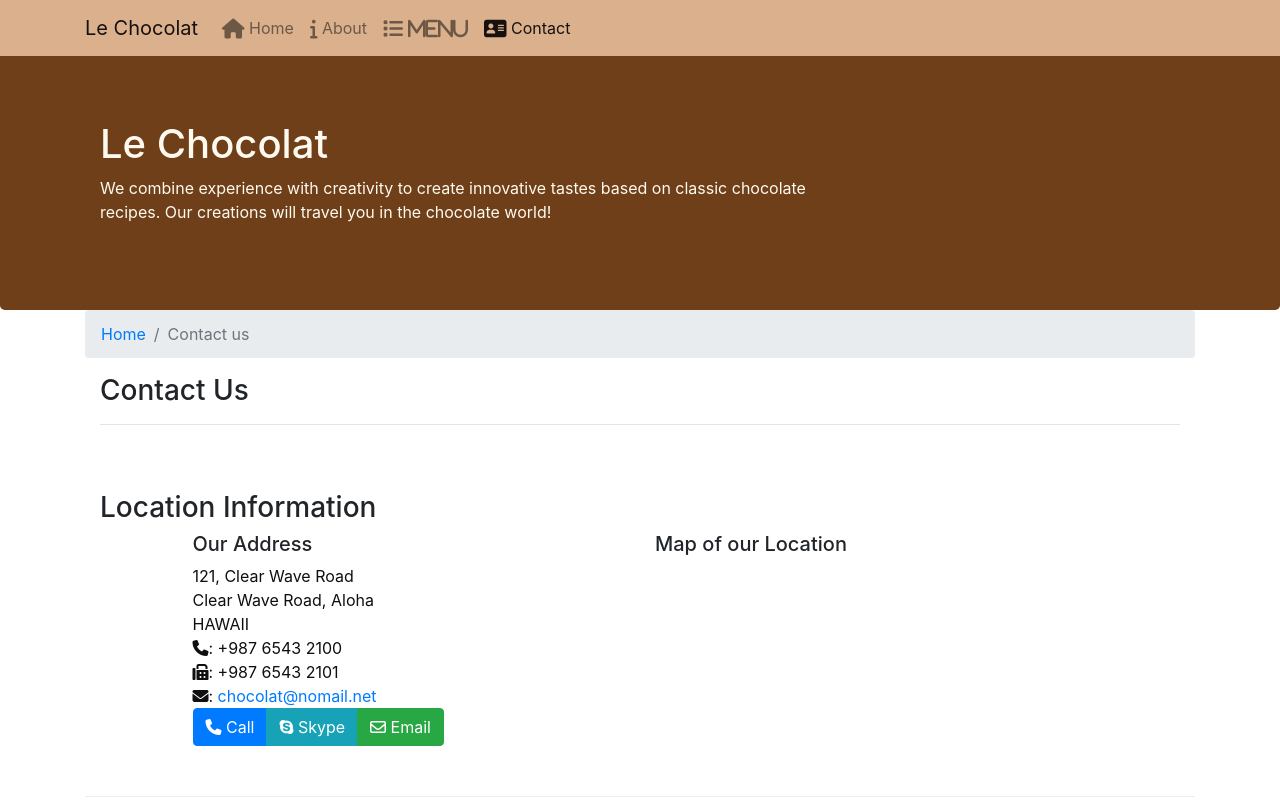
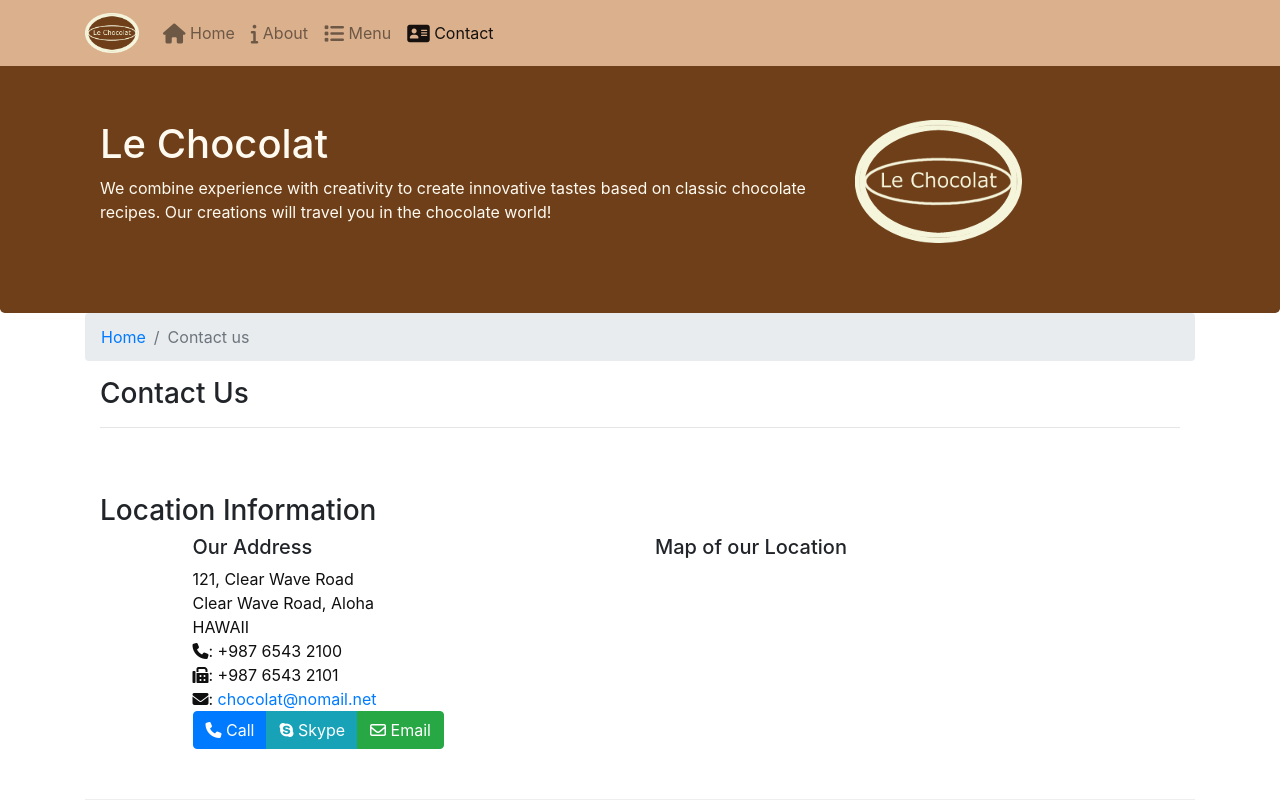
Before and after one commit to kostasio1313/leChocolat, a plain HTML site: page contactus.html in a window 1280 px wide. Shown: the top 802 px of the page. Drawn offline with nearby package versions, Linux system fonts and the light colour scheme.

Commit message:
module 9

```diff
--- a/contactus.html
+++ b/contactus.html
@@ -17,9 +17,10 @@
 </head>
 
 <body>
+
     <nav class="navbar navbar-expand-md navbar-light bg-light fixed-top">
         <div class="container">
-            <a class="navbar-brand" href="#">Le Chocolat</a>
+            <a class="navbar-brand" href="./index.html"><img src="images/logo.png" height="40" width="54"></a>
             <button class="navbar-toggler" type="button" data-toggle="collapse" data-target="#Navbar">
                 <span class="navbar-toggler-icon"></span>
             </button>
@@ -29,8 +30,8 @@
                             <span class="fa fa-home fa-lg"></span> Home</a></li>
                     <li class="nav-item"><a class="nav-link" href="./aboutus.html">
                             <span class="fa fa-info fa-lg"> </span> About</a></li>
-                    <li class="nav-item"><a class="nav-link" href=" ">
-                            <span class="fa fa-list fa-lg"> Menu </span></a></li>
+                    <li class="nav-item"><a class="nav-link" href="">
+                            <span class="fa fa-list fa-lg"> </span> Menu</a></li>
                     <li class="nav-item active"><a class="nav-link" href="./contactus.html">
                             <span class="fa fa-address-card fa-lg"></span> Contact</a></li>
                 </ul>
@@ -47,6 +48,11 @@
                         recipes. Our creations will travel you in the chocolate world!</p>
                 </div>
                 <div class="col col-sm">
+
+                    <div class="col col-sm">
+                        <img src="images/logo.png" class="img-fluid">
+                    </div>
+
                 </div>
             </div>
         </div>
```
